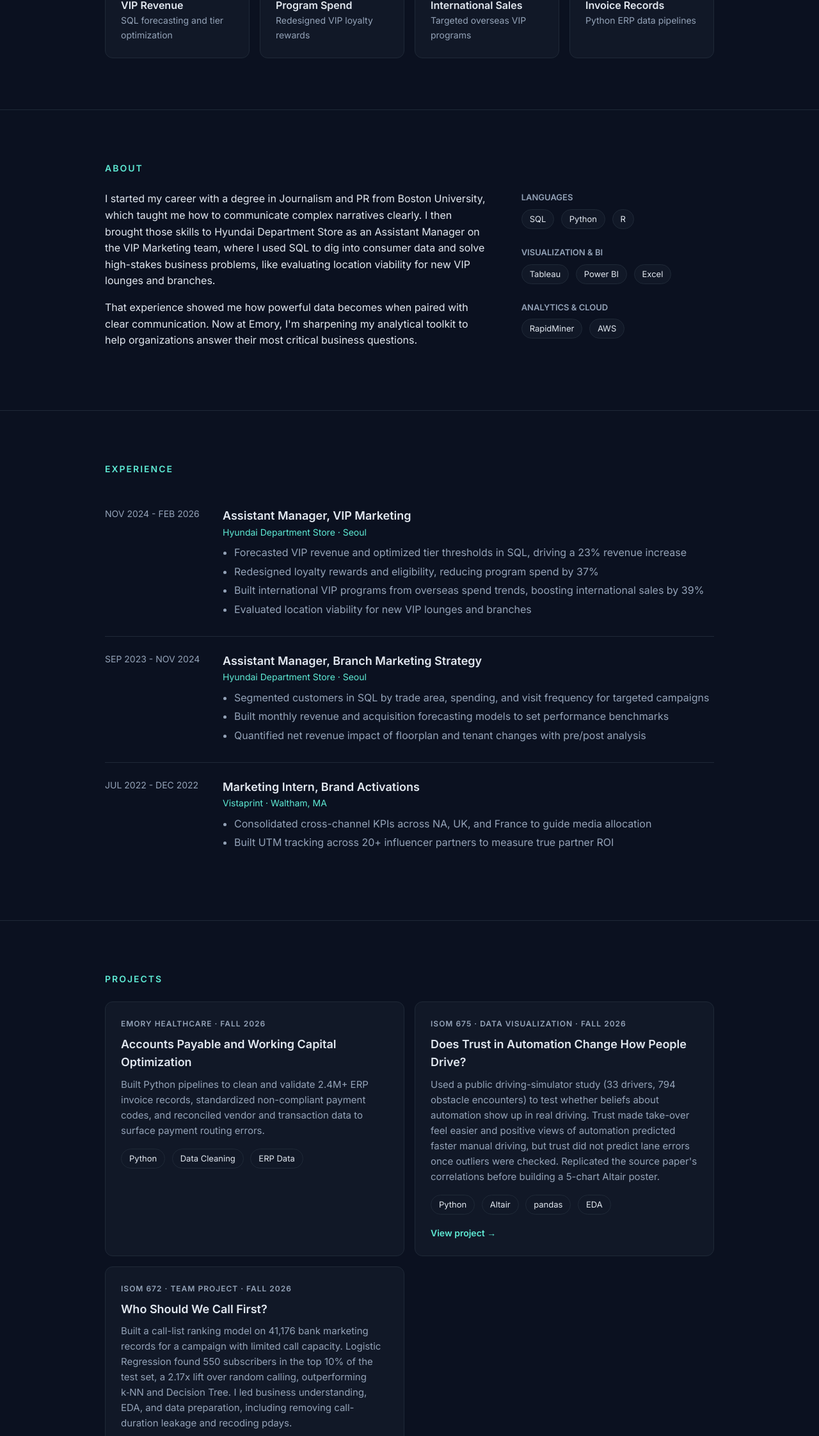
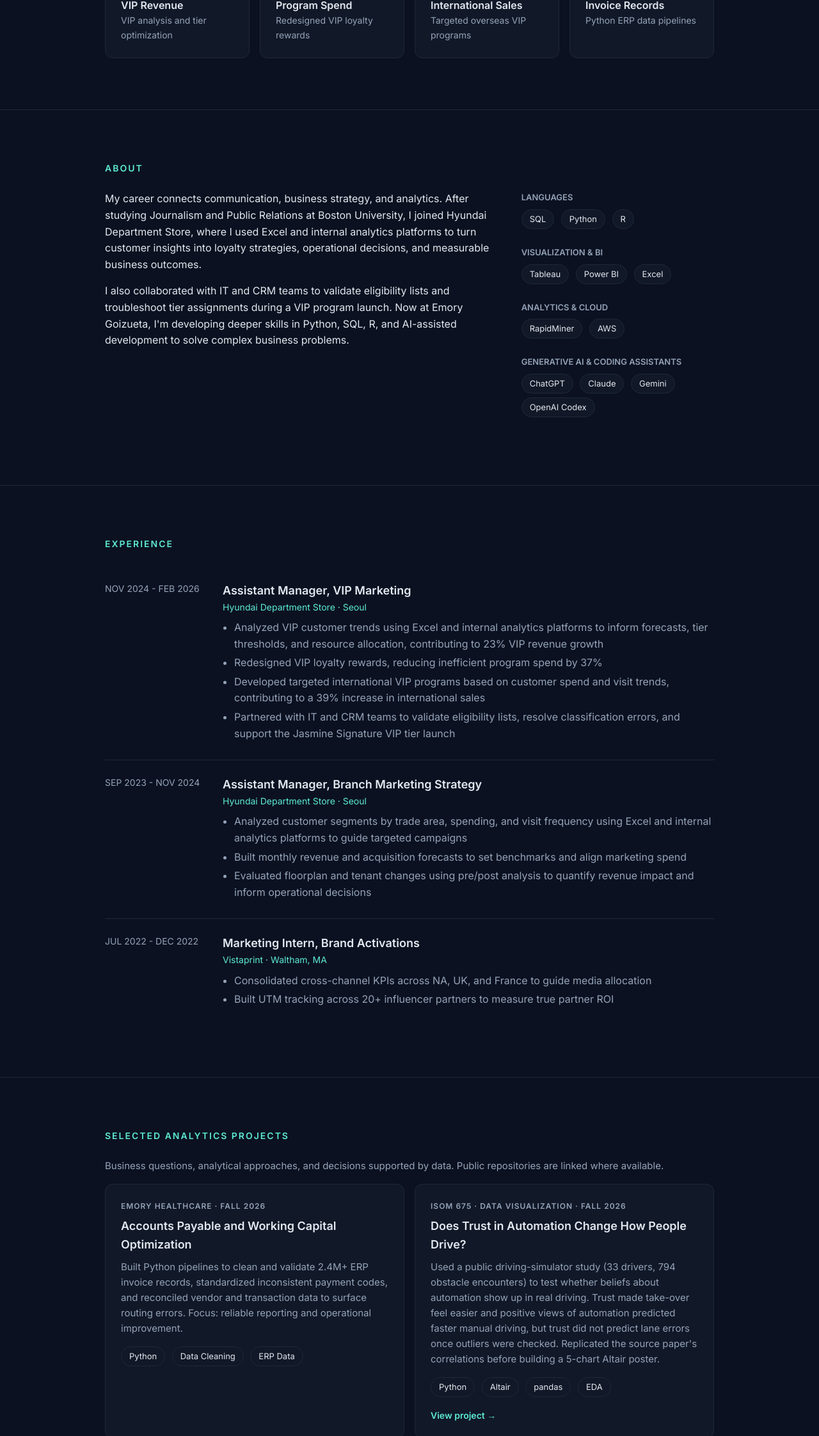
Before and after one commit to yerimmo/yerimmo.github.io, a plain HTML site: page index.html in a window 1280 px wide. Shown: the part 556-2800 px from the top of the page at 64% size. Drawn offline with Linux system fonts and the light colour scheme.

Commit message:
Update index.html

```diff
--- a/index.html
+++ b/index.html
@@ -3,7 +3,7 @@
   <head>
     <meta charset="UTF-8">
     <meta name="viewport" content="width=device-width, initial-scale=1.0">
-    <title>Yerim Mo | Portfolio</title>
+    <title>Yerim Mo | Strategy, Analytics &amp; AI</title>
     <link href="https://fonts.googleapis.com/css2?family=Inter:wght@400;600;800&display=swap" rel="stylesheet">
     <style>
       :root {
@@ -338,9 +338,9 @@
     </nav>
     <section class="hero">
       <div class="container">
-        <p class="eyebrow">MSBA CANDIDATE · EMORY GOIZUETA</p>
+        <p class="eyebrow">STRATEGY · ANALYTICS · AI · EMORY MSBA 2027</p>
         <h1>Hi, I'm Yerim Mo</h1>
-        <p class="tagline">I turn data into stories. Business analytics meets strategic storytelling.</p>
+        <p class="tagline">I connect business strategy, analytical problem-solving, and technology to turn complex data into practical decisions.</p>
       </div>
     </section>
     <section>
@@ -348,7 +348,7 @@
         <div class="kpi">
           <p class="kpi-value">+23%</p>
           <p class="kpi-label">VIP Revenue</p>
-          <p class="kpi-note">SQL forecasting and tier optimization</p>
+          <p class="kpi-note">VIP analysis and tier optimization</p>
         </div>
         <div class="kpi">
           <p class="kpi-value">-37%</p>
@@ -372,8 +372,8 @@
         <p class="section-title">ABOUT</p>
         <div class="about">
           <div>
-            <p>I started my career with a degree in Journalism and PR from Boston University, which taught me how to communicate complex narratives clearly. I then brought those skills to Hyundai Department Store as an Assistant Manager on the VIP Marketing team, where I used SQL to dig into consumer data and solve high-stakes business problems, like evaluating location viability for new VIP lounges and branches.</p>
-            <p>That experience showed me how powerful data becomes when paired with clear communication. Now at Emory, I'm sharpening my analytical toolkit to help organizations answer their most critical business questions.</p>
+            <p>My career connects communication, business strategy, and analytics. After studying Journalism and Public Relations at Boston University, I joined Hyundai Department Store, where I used Excel and internal analytics platforms to turn customer insights into loyalty strategies, operational decisions, and measurable business outcomes.</p>
+            <p>I also collaborated with IT and CRM teams to validate eligibility lists and troubleshoot tier assignments during a VIP program launch. Now at Emory Goizueta, I'm developing deeper skills in Python, SQL, R, and AI-assisted development to solve complex business problems.</p>
           </div>
           <div>
             <div class="skill-group">
@@ -393,6 +393,13 @@
               <span class="chip">RapidMiner</span>
               <span class="chip">AWS</span>
             </div>
+            <div class="skill-group">
+              <h3>GENERATIVE AI & CODING ASSISTANTS</h3>
+              <span class="chip">ChatGPT</span>
+              <span class="chip">Claude</span>
+              <span class="chip">Gemini</span>
+              <span class="chip">OpenAI Codex</span>
+            </div>
           </div>
         </div>
       </div>
@@ -407,10 +414,10 @@
             <p class="role">Assistant Manager, VIP Marketing</p>
             <p class="company">Hyundai Department Store · Seoul</p>
             <ul>
-              <li>Forecasted VIP revenue and optimized tier thresholds in SQL, driving a 23% revenue increase</li>
-              <li>Redesigned loyalty rewards and eligibility, reducing program spend by 37%</li>
-              <li>Built international VIP programs from overseas spend trends, boosting international sales by 39%</li>
-              <li>Evaluated location viability for new VIP lounges and branches</li>
+              <li>Analyzed VIP customer trends using Excel and internal analytics platforms to inform forecasts, tier thresholds, and resource allocation, contributing to 23% VIP revenue growth</li>
+              <li>Redesigned VIP loyalty rewards, reducing inefficient program spend by 37%</li>
+              <li>Developed targeted international VIP programs based on customer spend and visit trends, contributing to a 39% increase in international sales</li>
+              <li>Partnered with IT and CRM teams to validate eligibility lists, resolve classification errors, and support the Jasmine Signature VIP tier launch</li>
             </ul>
           </div>
         </div>
@@ -421,9 +428,9 @@
             <p class="role">Assistant Manager, Branch Marketing Strategy</p>
             <p class="company">Hyundai Department Store · Seoul</p>
             <ul>
-              <li>Segmented customers in SQL by trade area, spending, and visit frequency for targeted campaigns</li>
-              <li>Built monthly revenue and acquisition forecasting models to set performance benchmarks</li>
-              <li>Quantified net revenue impact of floorplan and tenant changes with pre/post analysis</li>
+              <li>Analyzed customer segments by trade area, spending, and visit frequency using Excel and internal analytics platforms to guide targeted campaigns</li>
+              <li>Built monthly revenue and acquisition forecasts to set benchmarks and align marketing spend</li>
+              <li>Evaluated floorplan and tenant changes using pre/post analysis to quantify revenue impact and inform operational decisions</li>
             </ul>
           </div>
         </div>
@@ -444,12 +451,13 @@
 
         <section class="section" id="projects">
       <div class="container">
-        <p class="section-title">PROJECTS</p>
+        <p class="section-title">SELECTED ANALYTICS PROJECTS</p>
+        <p class="project-desc">Business questions, analytical approaches, and decisions supported by data. Public repositories are linked where available.</p>
         <div class="projects">
           <div class="project">
             <p class="project-meta">EMORY HEALTHCARE · FALL 2026</p>
             <h3>Accounts Payable and Working Capital Optimization</h3>
-            <p class="project-desc">Built Python pipelines to clean and validate 2.4M+ ERP invoice records, standardized non-compliant payment codes, and reconciled vendor and transaction data to surface payment routing errors.</p>
+            <p class="project-desc">Built Python pipelines to clean and validate 2.4M+ ERP invoice records, standardized inconsistent payment codes, and reconciled vendor and transaction data to surface routing errors. Focus: reliable reporting and operational improvement.</p>
             <span class="chip">Python</span>
             <span class="chip">Data Cleaning</span>
             <span class="chip">ERP Data</span>
@@ -463,7 +471,7 @@
             <span class="chip">Altair</span>
             <span class="chip">pandas</span>
             <span class="chip">EDA</span>
-                        <a class="project-link" href="https://github.com/yerimmo/trust-in-automation-driving" target="_blank">View project &rarr;</a>
+                        <a class="project-link" href="https://github.com/yerimmo/trust-in-automation-driving" target="_blank" rel="noopener noreferrer">View project &rarr;</a>
           </div>
 
           <div class="project">
@@ -475,7 +483,13 @@
             <span class="chip">k-NN</span>
             <span class="chip">Decision Tree</span>
             <span class="chip">Data Preparation</span>
-                        <a class="project-link" href="https://github.com/yerimmo/bank-marketing-call-prioritization" target="_blank">View project &rarr;</a>
+                        <a class="project-link" href="https://github.com/yerimmo/bank-marketing-call-prioritization" target="_blank" rel="noopener noreferrer">View project &rarr;</a>
+          </div>
+          <div class="project" style="border-style:dashed">
+            <p class="project-meta">IN DEVELOPMENT · INDEPENDENT PROJECT</p>
+            <h3>AI-Assisted Marketing Operations Workflow</h3>
+            <p class="project-desc">Planned: use synthetic campaign data, Python KPI validation, and generative AI to draft human-reviewed stakeholder summaries. This is not a completed project.</p>
+            <span class="chip">Python</span><span class="chip">Workflow Design</span><span class="chip">Generative AI</span>
           </div>
         </div>
       </div>
@@ -484,10 +498,10 @@
       <div class="container">
         <p class="section-title">CONTACT</p>
         <h2>Let's connect</h2>
-        <p class="contact-text">Open to conversations about analytics roles, data-driven projects, and how data can tell better business stories.</p>
+        <p class="contact-text">Interested in strategy and operations, business analytics, and responsible AI-assisted workflows. I enjoy translating analysis into clear recommendations and action.</p>
         <a class="btn btn-primary" href="mailto:yerimmo.atl@gmail.com">Email me</a>
-        <a class="btn" href="https://www.linkedin.com/in/yerimmo/" target="_blank">LinkedIn</a>
-        <a class="btn" href="https://github.com/yerimmo" target="_blank">GitHub</a>
+        <a class="btn" href="https://www.linkedin.com/in/yerimmo/" target="_blank" rel="noopener noreferrer">LinkedIn</a>
+        <a class="btn" href="https://github.com/yerimmo" target="_blank" rel="noopener noreferrer">GitHub</a>
       </div>
     </section>
 
```
